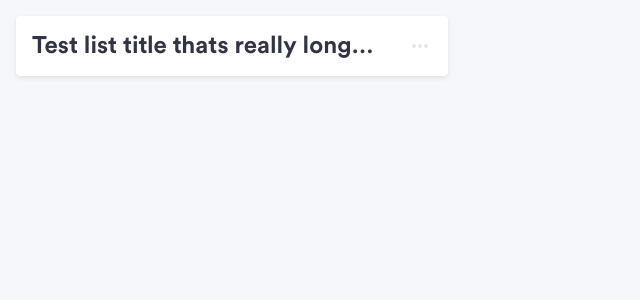
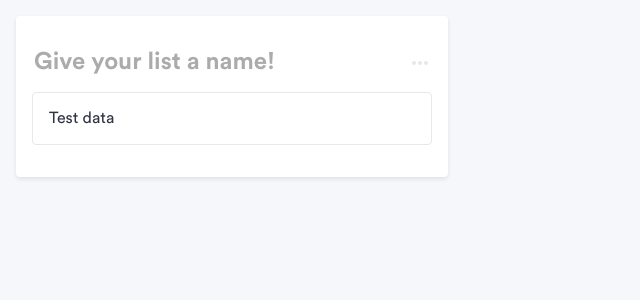
Before and after one commit to eltoncrego/trello-clone, a React app in the folder client/: page / in a window 1280 px wide. Shown: the top 300 px of the page, without its empty margins (0-640 px from the left). Built offline with nearby package versions, Linux system fonts and the light colour scheme.

Commit message:
Turn list title into an input so user can change the title

```diff
--- a/client/src/Views/Test.jsx
+++ b/client/src/Views/Test.jsx
@@ -1,8 +1,10 @@
 import React from 'react';
 import List from '../Shared/Components/List';
+import Card from '../Shared/Components/Card';
 
 const Test = () => (
-  <List title="Test list title thats really long like its so long">
+  <List placeholder="Give your list a name!">
+    <Card/>
   </List>
 );
 
--- a/client/src/shared/Components/List/Styles.js
+++ b/client/src/shared/Components/List/Styles.js
@@ -1,5 +1,5 @@
 import styled from 'styled-components';
-import { global, color, globalProperties } from '../../styles';
+import { global, color, globalProperties, font } from '../../styles';
 
 export const ListContainer = styled.div`
   background-color: ${color.bgLight};
@@ -14,10 +14,15 @@ export const ListHeader = styled.div`
   height: 28px;
   display: grid;
   grid-template-columns: 1fr 56px;
+  margin-top: 16px;
 `;
 
-export const ListTitle = styled.h2`
-  white-space: nowrap;
-  overflow-x: hidden;
-  text-overflow: ellipsis;
+export const ListTitleInput = styled.input`
+  border: none;
+  ${font.bold}
+  ${font.size(24)}
+
+  &::placeholder {
+    opacity: 0.6;
+  }
 `;
--- a/client/src/shared/Components/List/index.jsx
+++ b/client/src/shared/Components/List/index.jsx
@@ -1,13 +1,15 @@
-import React from 'react';
+import React, { useState } from 'react';
 import PropTypes from 'prop-types';
-import { ListContainer, ListHeader, ListTitle } from './Styles';
+import { ListContainer, ListHeader, ListTitleInput } from './Styles';
 import { IconContainer } from '../Shared';
 
-const List = ({ title, children }) => {
+const List = ({ placeholder, children }) => {
+  const [title, setTitle] = useState('');
+
   return (
     <ListContainer>
       <ListHeader>
-        <ListTitle>{title}</ListTitle>
+        <ListTitleInput value={title} placeholder={placeholder} onChange={e => setTitle(e.target.value)}/>
         <IconContainer disabled={true}>
           <i className='material-icons'>more_horiz</i>
         </IconContainer>
@@ -18,7 +20,7 @@ const List = ({ title, children }) => {
 };
 
 List.propTypes = {
-  title: PropTypes.string.isRequired,
+  placeholder: PropTypes.string.isRequired,
 };
 
 export default List;
--- a/client/src/shared/Components/Shared.js
+++ b/client/src/shared/Components/Shared.js
@@ -5,5 +5,5 @@ export const IconContainer = styled.div`
   display: flex;
   align-items: center;
   justify-content: flex-end;
-  ${({disabled}) => disabled ? `color: ${color.textDisabled}` : null}
+  ${({disabled}) => disabled ? `color: ${color.light}` : null}
 `;
--- a/client/src/shared/styles.js
+++ b/client/src/shared/styles.js
@@ -18,5 +18,5 @@ export const color = {
   bg: '#F6F7FB',
   bgLight: '#FFFFFF',
   text: '#313445',
-  textDisabled: '#E8E8E8',
+  light: '#E8E8E8',
 };
```
